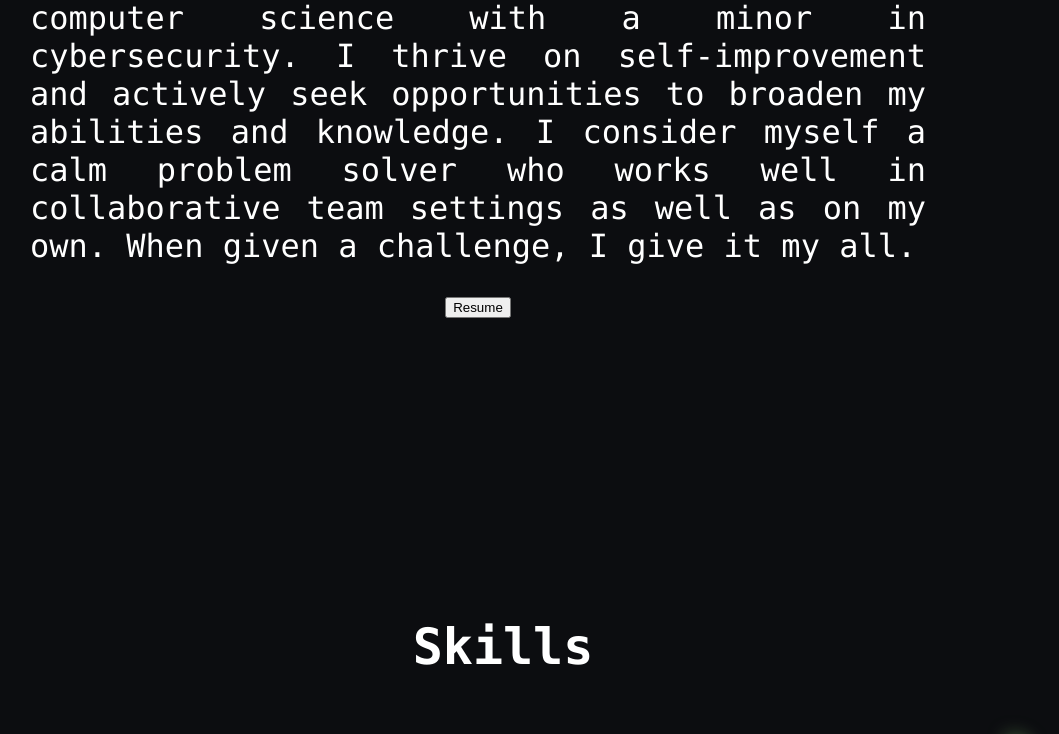
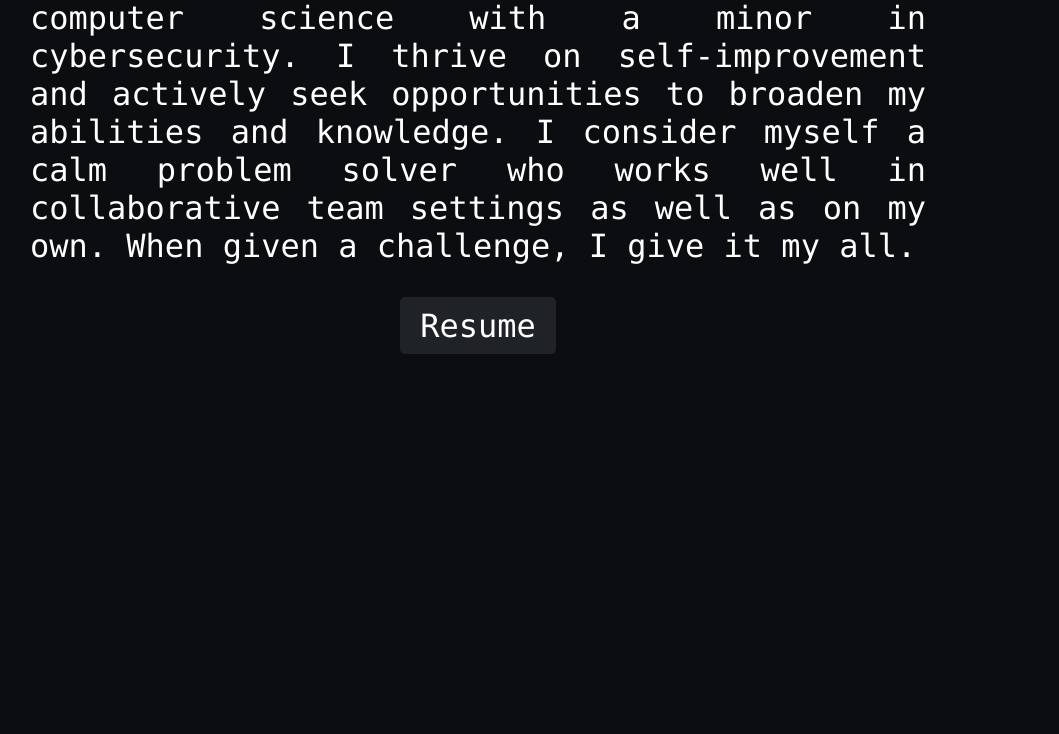
Before and after one commit to alextor2625/porfolio-website, a React (Vite) app: page / in a window 1280 px wide. Shown: the part 1536-2270 px from the top of the page, without its empty margins (162-1221 px from the left). Built offline with nearby package versions, Linux system fonts and the light colour scheme.

Commit message:
Basically done

```diff
--- a/src/components/AboutMe.jsx
+++ b/src/components/AboutMe.jsx
@@ -12,11 +12,11 @@ const AboutMe = () => {
         collaborative team settings as well as on my own. When given a
         challenge, I give it my all.
       </p>
-      <a href="https://drive.google.com/file/d/1-70uIPMn-P89CUOD8n5Wt_5tl_8-drCo/view?usp=sharing">
-        <button>
-          Resume
-        </button>
-      </a>
+      <div className="button-container" data-aos="zoom-in">
+        <a href="https://drive.google.com/file/d/1-70uIPMn-P89CUOD8n5Wt_5tl_8-drCo/view?usp=sharing" id="Resume-Button">
+          <span>Resume</span>
+        </a>
+      </div>
     </div>
   );
 };
--- a/src/components/Footer.jsx
+++ b/src/components/Footer.jsx
@@ -43,6 +43,11 @@ const Footer = () => {
           </a>
         </div>
       </div>
+      <div className="button-container-footer" data-aos="zoom-in">
+        <a href="https://drive.google.com/file/d/1-70uIPMn-P89CUOD8n5Wt_5tl_8-drCo/view?usp=sharing" id="Resume-Button-Footer">
+          <span>Resume</span>
+        </a>
+      </div>
     </footer>
   );
 };
--- a/src/index.css
+++ b/src/index.css
@@ -7,7 +7,8 @@
 
 #Home,
 #AboutMe,
-#Projects {
+#Projects,
+.button-container {
   overflow-x: hidden;
 }
 
@@ -190,6 +191,26 @@ body::-webkit-scrollbar-thumb {
   margin-left: 0; /* Adjust the margin as needed */
 }
 
+.button-container {
+  display: flex;
+  justify-content: center;
+  height: 20em;
+}
+.button-container #Resume-Button {
+  font-size: 2em;
+  height: 1em;
+  border-radius: 5px;
+  background-color: rgb(31, 34, 39);
+  text-decoration: none;
+  color: white;
+  transition: transform 0.3s, box-shadow 0.3s;
+  padding: 10px 20px 15px;
+}
+.button-container #Resume-Button:hover {
+  transform: scale(1.05);
+  box-shadow: 0 4px 8px rgba(116, 149, 200, 0.2), 0 8px 14px rgba(116, 149, 200, 0.3);
+}
+
 #Home #profile-image {
   width: 311px;
   border-radius: 50%;
@@ -354,13 +375,27 @@ body::-webkit-scrollbar-thumb {
 footer {
   bottom: 0;
   width: 100%;
-  height: 20vh;
+  height: 21vh;
   background-color: rgb(31, 34, 39);
   color: white;
   padding: 20px 0;
   text-align: center;
   font-size: 14px;
 }
+footer .button-container-footer {
+  margin-top: 20px;
+}
+footer .button-container-footer #Resume-Button-Footer {
+  font-size: 2em;
+  height: 1em;
+  border-radius: 5px;
+  text-decoration: none;
+  color: white;
+  transition: filter 0.3s;
+}
+footer .button-container-footer #Resume-Button-Footer:hover {
+  filter: invert(50%);
+}
 footer p {
   margin-top: 3vh;
   font-size: 35px;
--- a/src/index.scss
+++ b/src/index.scss
@@ -1,3 +1,9 @@
+// * {
+//   margin: 0;
+//   padding: 0;
+//   box-sizing: border-box;
+// }
+
 * body {
   font-family: Consolas, monaco, monospace;
   background-color: rgb(12, 13, 16);
@@ -6,7 +12,8 @@
 }
 #Home,
 #AboutMe,
-#Projects {
+#Projects,
+.button-container {
   overflow-x: hidden;
 }
 
@@ -198,9 +205,32 @@ body::-webkit-scrollbar-thumb {
   border-top: 8px solid white;
   margin-left: 0; /* Adjust the margin as needed */
 }
+.button-container {
+  display: flex;
+  justify-content: center;
+  height: 20em;
+
+  #Resume-Button {
+    font-size: 2em;
+    height: 1em;
+    border-radius: 5px;
+    background-color: rgb(31, 34, 39);
+    text-decoration: none;
+    color: white;
+    transition: transform 0.3s, box-shadow 0.3s;
+    padding: 10px 20px 15px;
+
+    &:hover {
+      transform: scale(1.05);
+      box-shadow: 0 4px 8px rgba(116, 149, 200, 0.2),
+        0 8px 14px rgba(116, 149, 200, 0.3);
+      // padding: 5px 20px;
+    }
+  }
+}
 
 #Home {
-  #profile-image{
+  #profile-image {
     width: 311px;
     // height: 59vh;
     border-radius: 50%;
@@ -223,7 +253,7 @@ body::-webkit-scrollbar-thumb {
 }
 
 #ContactMe {
-   h1 {
+  h1 {
     font-size: 50px;
   }
 }
@@ -396,18 +426,33 @@ body::-webkit-scrollbar-thumb {
 //   }
 // }
 
-
 footer {
   // position: fixed;
   bottom: 0;
   width: 100%;
-  height: 20vh;
+  height: 21vh;
   background-color: rgb(31, 34, 39);
   color: white;
   padding: 20px 0;
   text-align: center;
   font-size: 14px;
+  .button-container-footer {
+    margin-top: 20px;
+    #Resume-Button-Footer {
+      font-size: 2em;
+      height: 1em;
+      border-radius: 5px;
+      // background-color: rgb(31, 34, 39);
+      text-decoration: none;
+      color: white;
+      // padding: 10px 20px 15px;
+      transition: filter 0.3s;
 
+      &:hover {
+        filter: invert(50%); // Change the color to red on hover
+      }
+    }
+  }
   p {
     margin-top: 3vh;
     font-size: 35px;
```
Also changed, not shown: 1 other file (tests, documents, lock files or other folders).
